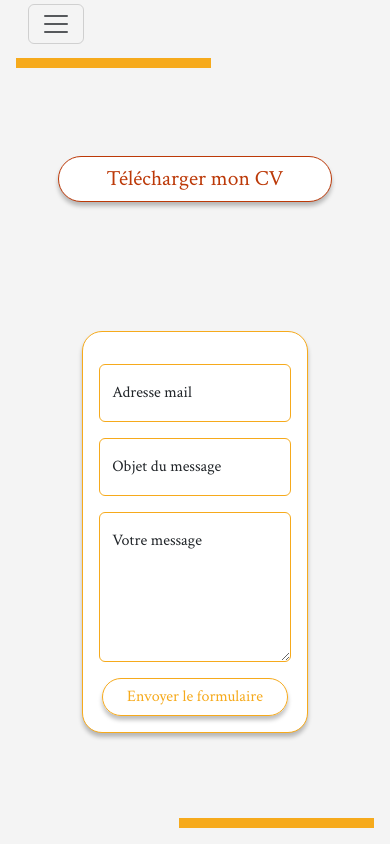
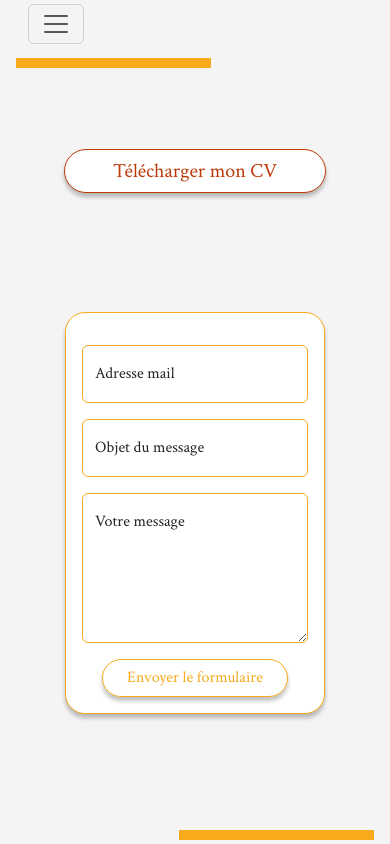
Before and after one commit to Nylophira/portfolio, a Nuxt app: page /contact in a window 390 px wide. Built offline with nearby package versions, Linux system fonts and the light colour scheme; what vue3-particles would draw is missing.

Commit message:
correction suite mise en  ligne

```diff
--- a/app.vue
+++ b/app.vue
@@ -122,7 +122,7 @@ watch(() => route.path, (newPath) => {
 }
 
 #toutCont {
-  height: 93%;
+  height: 90%;
 
 }
 
--- a/components/cv.vue
+++ b/components/cv.vue
@@ -1,6 +1,6 @@
 <template>
     <div>
-        <a class="btn  btn-outline-danger fs-4 px-5" href="/Amandine_MILLET-CV.pdf" role="button">Télécharger mon CV</a>
+        <a class="btn  btn-outline-danger fs-5 px-5" href="/Amandine_MILLET-CV.pdf" target="_blank" role="button">Télécharger mon CV</a>
     </div>
 </template>
 
--- a/components/decor.vue
+++ b/components/decor.vue
@@ -11,7 +11,7 @@ const props = defineProps ( {
 
 <template>
    <div id="decorH" class="position-absolute start-0 mt-3 ms-3" :style="{borderColor: couleur, height: taille, width: larg}"></div>
-    <div id="decorB" class="position-absolute bottom-0 end-0 me-3 mb-3" :style="{borderColor: couleur, height: taille, width: larg}"></div>
+    <div id="decorB" class="position-absolute bottom-0 end-0 me-3 mb-1 mb-sm-3" :style="{borderColor: couleur, height: taille, width: larg}"></div>
 
 </template>
 
--- a/components/navi.vue
+++ b/components/navi.vue
@@ -106,7 +106,7 @@ watch(() => couleur, (newValue) => {
                         <NuxtLink to="/contact" class="nav-link">Contact</NuxtLink>
                     </li>
                     <li @click="clickMobile" class="nav-item px-4">
-                        <a class="nav-link" @click="ouverture">Mentions Légales</a>
+                        <button class="nav-link" @click="ouverture">Mentions Légales</button>
                     </li>
                 </ul>
             </div>
--- a/pages/contact.vue
+++ b/pages/contact.vue
@@ -62,7 +62,7 @@ function nettoyage () {
 <template>
     <div class="container d-flex justify-content-center align-items-center h-100">
     <decor :couleur="jaune" :taille="zero" :larg="moitie"/>
-    <div class="row d-flex align-items-center flex-column w-100" id="contContact" :class="invalideM ? 'justify-content-center':'justify-content-around'">
+    <div class="row d-flex align-items-center flex-column w-100 flex-nowrap" id="contContact" :class="invalideM ? 'justify-content-center':'justify-content-around'">
         <h1 class="text-center p-3" v-if="invalideM"> Message envoyé, merci !</h1>
         <div class="row">
             <div class="col d-flex flex-column align-items-center">
@@ -184,6 +184,13 @@ function nettoyage () {
 }
 
 @media (max-width: 576px) {
+
+    #contContact #contFormC {
+
+        width: 90%;
+
+    }
+
     #contContact #contFormC .btn.btn-outline {
             font-size: 16px;
         }
--- a/pages/index.vue
+++ b/pages/index.vue
@@ -95,7 +95,7 @@ const  options = {
 
 <template>
     <div id="app">
-      <NuxtLink class="d-lg-none position-absolute top-0 start-0 w-100 h-100"  to="/pres"></NuxtLink>
+      <NuxtLink class="d-lg-none position-absolute top-0 start-0 w-100 h-100"  to="/pres" aria-label="Présentation"></NuxtLink>
        <vue-particles
             id="tsparticles"
             :particlesInit="particlesInit"
```
Also changed, not shown: 1 other file (tests, documents, lock files or other folders).
